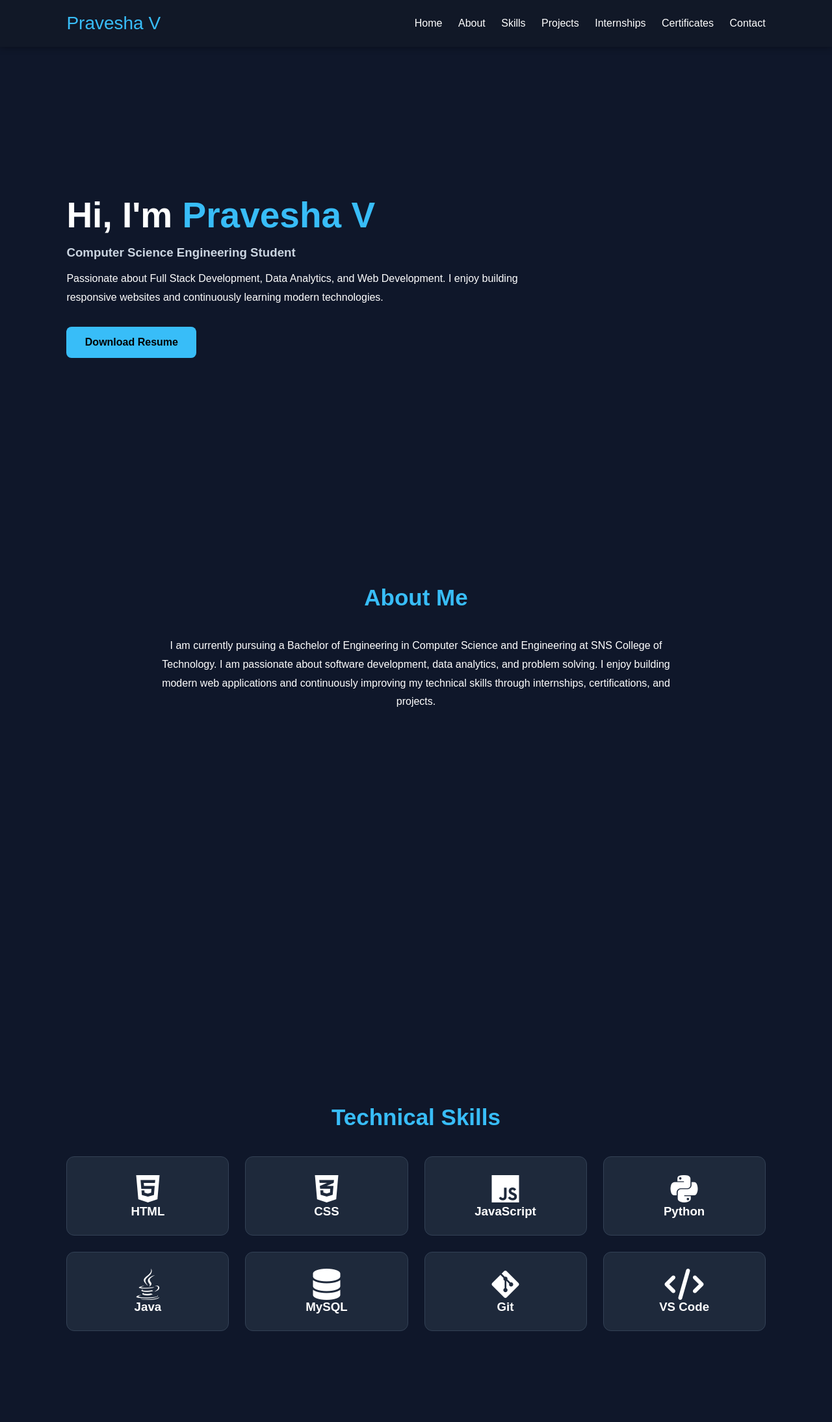
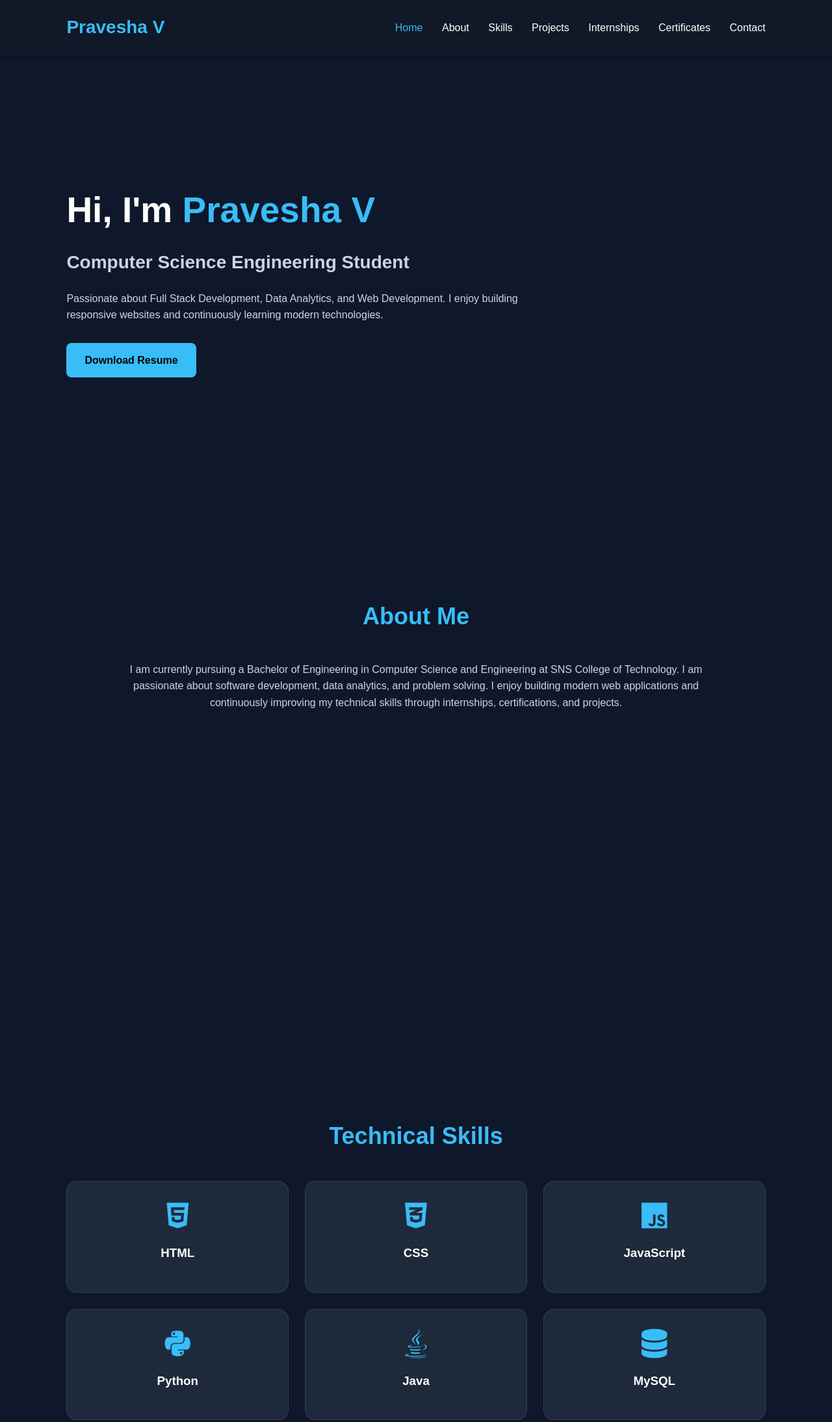
Before and after one commit to pravesha15/portfolio, a plain HTML site: page index.html in a window 1280 px wide. Shown: the top 2189 px of the page at 65% size. Drawn offline with Linux system fonts and the light colour scheme.

Commit message:
Update style.css

```diff
--- a/style.css
+++ b/style.css
@@ -8,76 +8,80 @@
 
 body{
     background:#0f172a;
-    color:#fff;
+    color:#ffffff;
+    line-height:1.6;
 }
 
 header{
     position:fixed;
+    top:0;
+    left:0;
     width:100%;
-    top:0;
+    background:#111827;
     display:flex;
     justify-content:space-between;
     align-items:center;
     padding:20px 8%;
-    background:#111827;
-    box-shadow:0 2px 10px rgba(0,0,0,.3);
     z-index:1000;
+    box-shadow:0 2px 10px rgba(0,0,0,.4);
 }
 
 .logo{
+    font-size:28px;
+    font-weight:bold;
     color:#38bdf8;
-    font-size:28px;
 }
 
 nav a{
     color:white;
     text-decoration:none;
-    margin-left:20px;
+    margin-left:25px;
+    font-size:16px;
     transition:.3s;
 }
 
-nav a:hover{
+nav a:hover,
+nav a.active{
     color:#38bdf8;
 }
 
 section{
     min-height:100vh;
-    padding:100px 8% 50px;
+    padding:120px 8% 60px;
 }
 
 .home{
     display:flex;
-    flex-direction:column;
-    justify-content:center;
+    align-items:center;
 }
 
-.home h1{
+.home-content h1{
     font-size:55px;
+    margin-bottom:15px;
 }
 
-.home span{
+.home-content span{
     color:#38bdf8;
 }
 
-.home h3{
-    margin:15px 0;
+.home-content h3{
+    font-size:28px;
     color:#cbd5e1;
+    margin-bottom:20px;
 }
 
-.home p{
+.home-content p{
     max-width:700px;
-    line-height:1.8;
     margin-bottom:30px;
+    color:#d1d5db;
 }
 
 .btn{
     display:inline-block;
-    width:200px;
-    text-align:center;
     background:#38bdf8;
     color:#000;
-    padding:15px;
     text-decoration:none;
+    padding:14px 28px;
     border-radius:8px;
     font-weight:bold;
     transition:.3s;
@@ -85,55 +89,67 @@ section{
 
 .btn:hover{
     background:#0ea5e9;
-    transform:scale(1.05);
+    transform:translateY(-3px);
 }
 
 h2{
     text-align:center;
+    font-size:36px;
+    color:#38bdf8;
     margin-bottom:40px;
-    color:#38bdf8;
-    font-size:35px;
+}
+
+#about p{
+    max-width:900px;
+    margin:auto;
+    text-align:center;
+    color:#d1d5db;
 }
 
 .card-container{
     display:grid;
-    grid-template-columns:repeat(auto-fit,minmax(220px,1fr));
+    grid-template-columns:repeat(auto-fit,minmax(260px,1fr));
     gap:25px;
 }
 
 .card{
     background:#1e293b;
-    padding:25px;
-    border-radius:12px;
+    padding:30px;
+    border-radius:15px;
     text-align:center;
     transition:.3s;
     border:1px solid #334155;
 }
 
 .card:hover{
-    transform:translateY(-8px);
-    background:#273549;
+    transform:translateY(-10px);
+    box-shadow:0 10px 20px rgba(56,189,248,.3);
 }
 
-#about p{
-    max-width:800px;
-    margin:auto;
-    text-align:center;
-    line-height:1.8;
+.card i{
+    font-size:45px;
+    color:#38bdf8;
+    margin-bottom:20px;
 }
 
-#contact{
-    text-align:center;
+.card h3{
+    margin-bottom:15px;
+    color:#ffffff;
 }
 
-#contact p{
-    margin:15px 0;
-    font-size:18px;
+.card p{
+    color:#d1d5db;
+    line-height:1.7;
+    font-size:15px;
 }
 
 #contact a{
     color:#38bdf8;
     text-decoration:none;
+}
+
+#contact a:hover{
+    text-decoration:underline;
 }
 
 footer{
@@ -147,10 +163,12 @@ footer{
 
 header{
     flex-direction:column;
+    padding:20px;
 }
 
 nav{
     margin-top:15px;
+    text-align:center;
 }
 
 nav a{
@@ -158,8 +176,29 @@ nav a{
     margin:8px;
 }
 
-.home h1{
+.home{
+    text-align:center;
+}
+
+.home-content h1{
     font-size:38px;
 }
 
+.home-content h3{
+    font-size:22px;
 }
+
+section{
+    padding:120px 5% 60px;
+}
+
+.card-container{
+    grid-template-columns:1fr;
+}
+
+.btn{
+    width:100%;
+    text-align:center;
+}
+
+}
```
